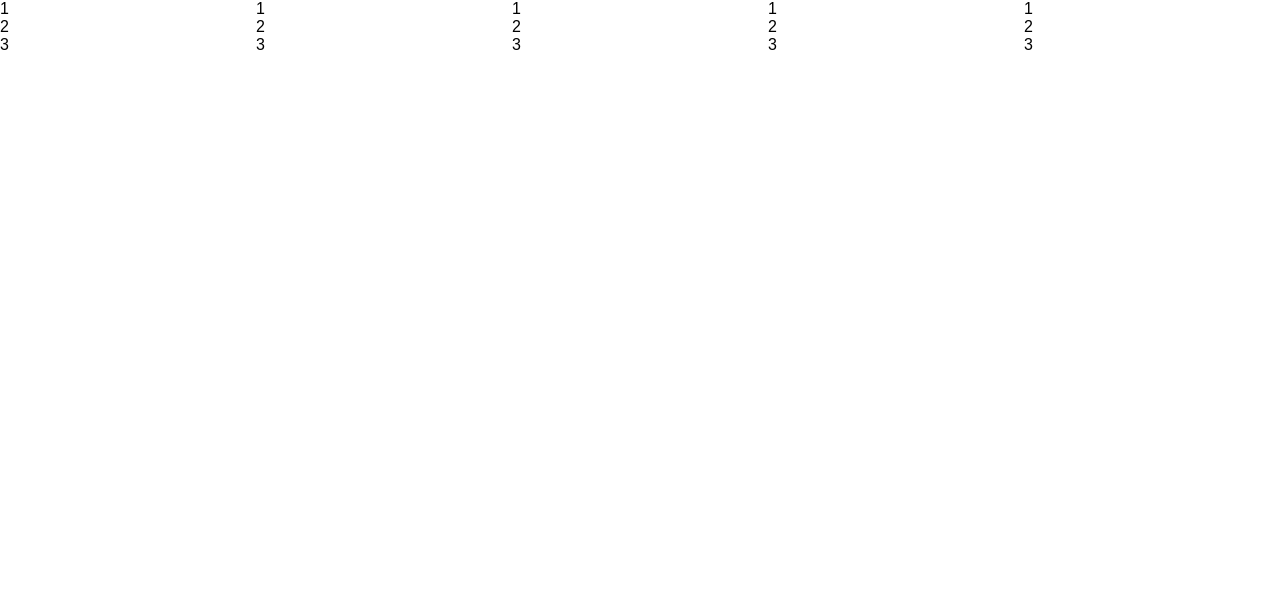
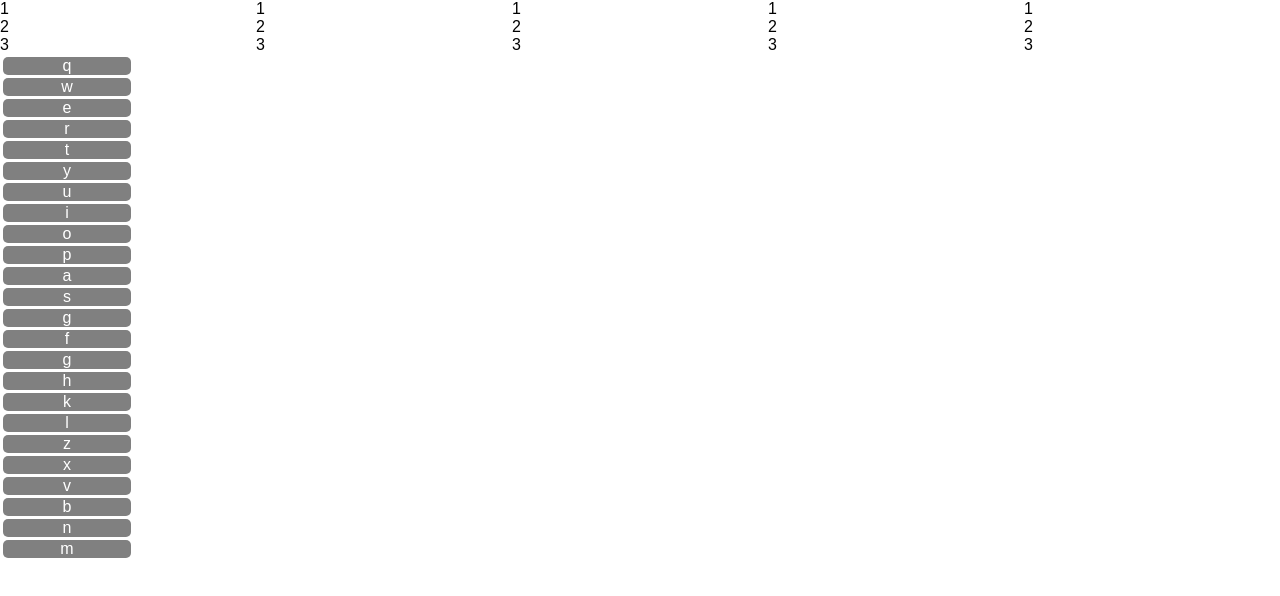
Before and after one commit to Uchotski/fake-wordle, a plain HTML site: page index.html in a window 1280 px wide. Drawn offline with Linux system fonts and the light colour scheme.

Commit message:
Added some efforts to style user input keyboard

```diff
--- a/index.html
+++ b/index.html
@@ -1,9 +1,11 @@
 <!DOCTYPE html>
 <html>
+
 <head>
     <title>Fwordle: A Fake Wordle Attempt</title>
     <link rel="stylesheet" type="text/css" href="sass/stylesheet.css" />
 </head>
+
 <body>
     <!-- HEADER GOES HERE -->
     <header>
@@ -35,8 +37,39 @@
         </section>
 
         <!-- TEXT INPUT HERE -->
-            <section>
+        <section id="user-input">
+            <div class="row">
+                <div>q</div>
+                <div>w</div>
+                <div>e</div>
+                <div>r</div>
+                <div>t</div>
+                <div>y</div>
+                <div>u</div>
+                <div>i</div>
+                <div>o</div>
+                <div>p</div>
+            </div>
+            <div class="row">
+                <div>a</div>
+                <div>s</div>
+                <div>g</div>
+                <div>f</div>
+                <div>g</div>
+                <div>h</div>
+                <div>k</div>
+                <div>l</div>
+            </div>
+            <div class="row">
+                <div>z</div>
+                <div>x</div>
+                <div>v</div>
+                <div>b</div>
+                <div>n</div>
+                <div>m</div>
+            </div>
         </section>
     </article>
 </body>
+
 </html>
```
Lines whose indentation alone changed are shown as unchanged.
